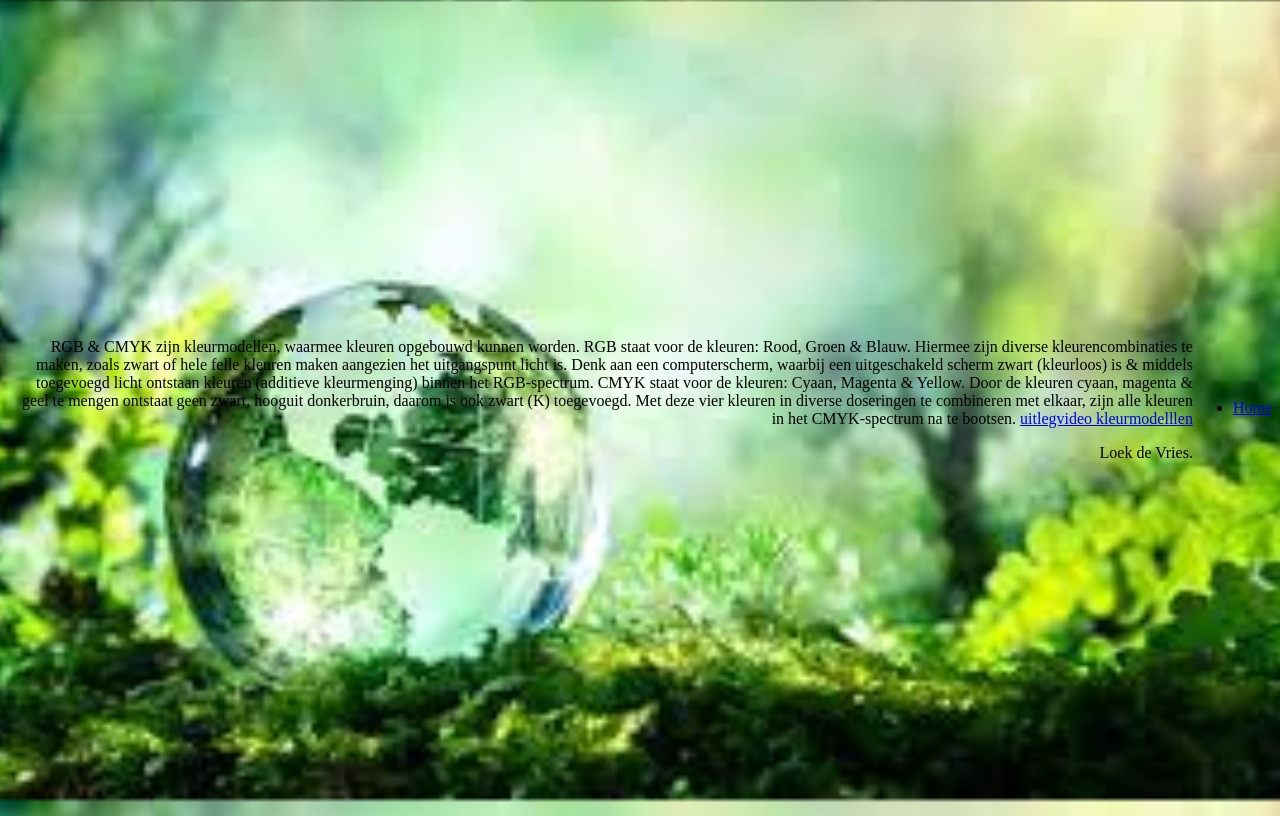
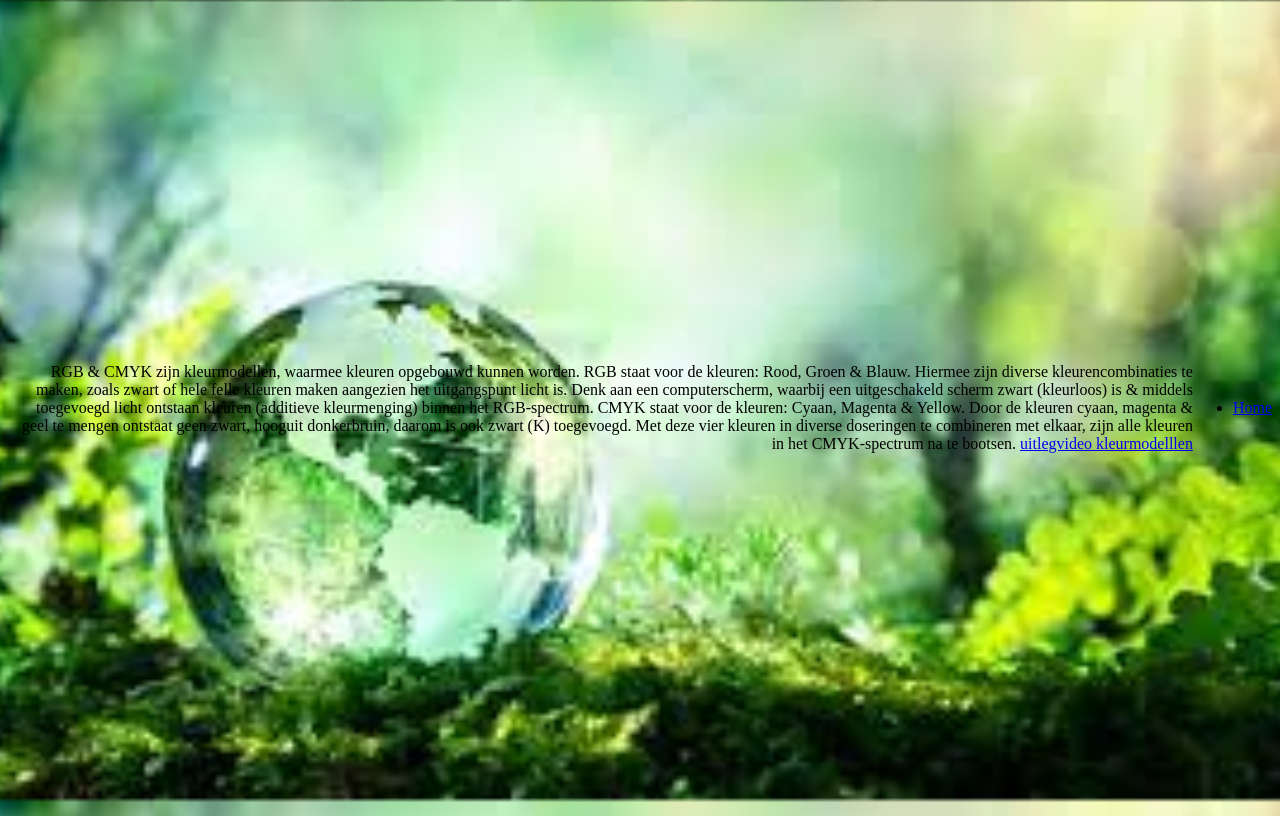
Before and after one commit to loekdevries/loekdevries.github.io, a plain HTML site: page Kleurmodellen.html in a window 1280 px wide. Drawn offline with Linux system fonts and the light colour scheme.

Commit message:
Update Kleurmodellen.html

```diff
--- a/Kleurmodellen.html
+++ b/Kleurmodellen.html
@@ -44,9 +44,6 @@ CMYK staat voor de kleuren: Cyaan, Magenta & Yellow.
 Door de kleuren cyaan, magenta & geel te mengen ontstaat geen zwart, hooguit donkerbruin, daarom is ook zwart (K) toegevoegd.
 Met deze vier kleuren in diverse doseringen te combineren met elkaar, zijn alle kleuren in het CMYK-spectrum na te bootsen.
         <a href="https://www.youtube.com/watch?v=YtH9eXWuf3Y">uitlegvideo kleurmodelllen</a>
-<footer>
-    <p>Loek de Vries.</p>
-  </footer>
     </div>
 
 
```
